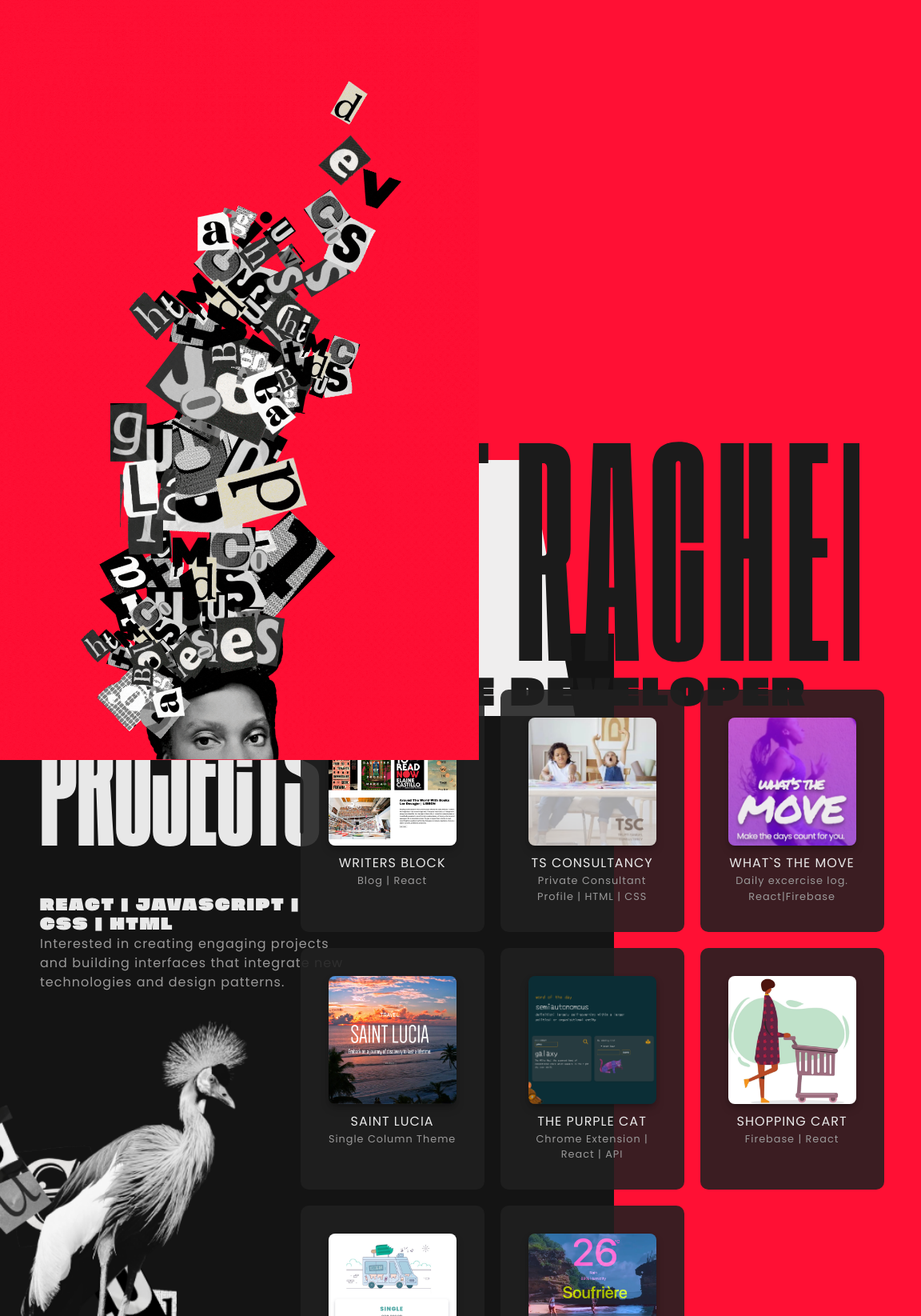
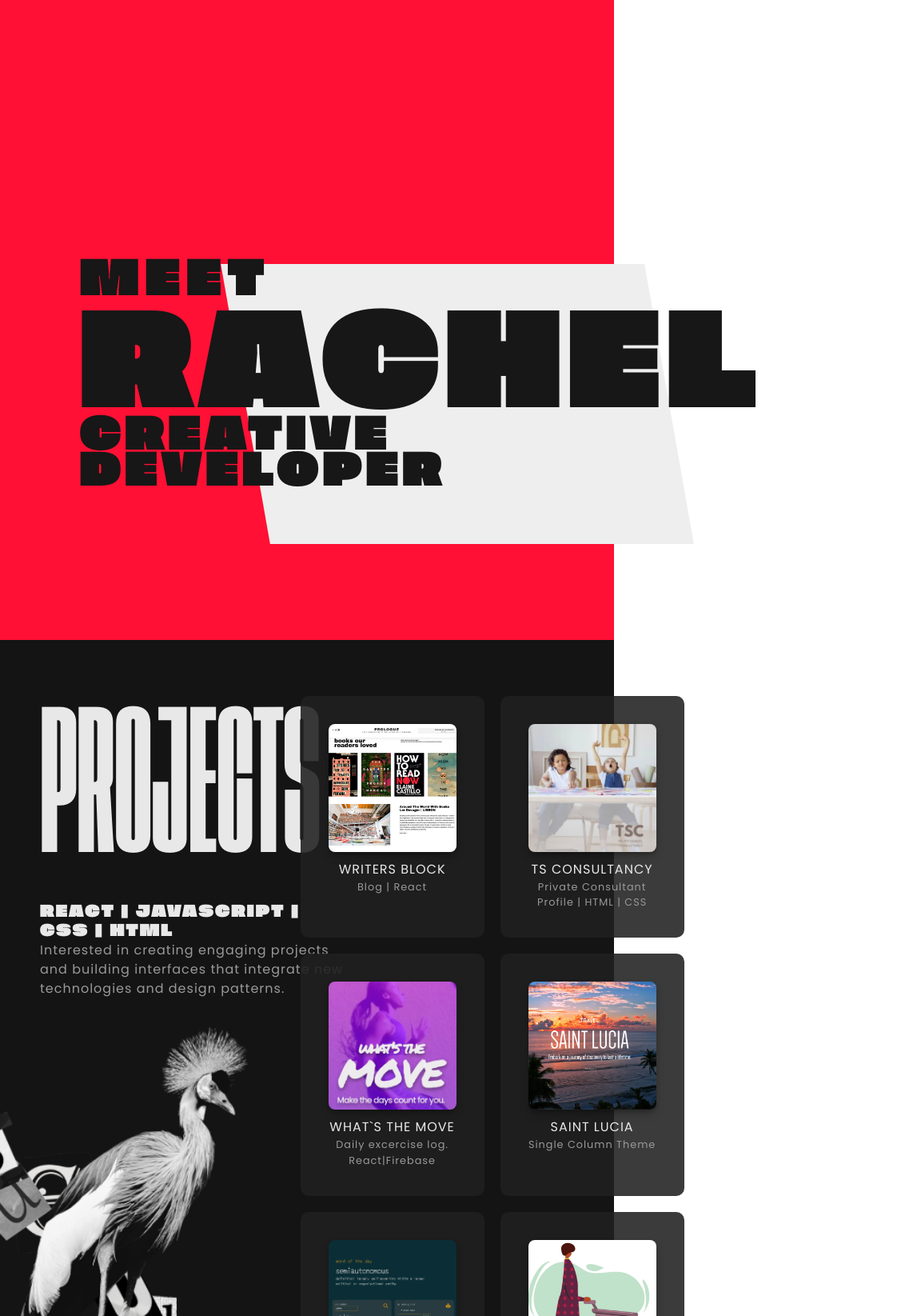
Before and after one commit to R-LaRoi/Mobile-Dev, a React (Vite) app: page / in a window 768 px wide. Shown: the top 1645 px of the page at 80% size, 1152 px wide, since content can reach past the window. Built offline with nearby package versions, Linux system fonts and the light colour scheme.

Commit message:
Media Queries

```diff
--- a/src/Components/Hero.jsx
+++ b/src/Components/Hero.jsx
@@ -12,7 +12,8 @@ export default function Hero() {
 <div className="rectangle"></div>
 <div className='title-mobile'>
 <div className='name'> <span className="dsk-name meet">
-meet</span><div className='mb-txt' style={{fontSize:'2.1rem'}}>meet</div>rachel</div>
+meet</span><div className='mb-txt'>meet</div>RACHEL</div>
+
 <div className="sub-title">CREATIVE DEVELOPER</div>
 
 </div>
--- a/src/Components/stylesheet/Hero.css
+++ b/src/Components/stylesheet/Hero.css
@@ -1,92 +1,98 @@
 body {
-  background-color: #FF1034;
   margin: 0;
 }
 
-
 .hp-container {
-margin-top: -15%;
-  height: 100vh;
   color: rgb(23, 23, 23);
   position: relative;
-  top: 0px;
-
-
+  display: flex;
+  background-image: url("./redMobile.gif");
+  background-repeat: no-repeat;
+  background-color: #ff1034;
+  height: 100vh;
+  background-size: 495px;
+  background-position: 150px;
 }
 
-     .mobile-img {
-
-       width: 599px;
-       z-index: 1;
-       margin-bottom: 0;
-position: relative;
-     }
-
-     .mb-txt{
+.mobile-img,
+.meet {
   display: none;
 }
 
-  .title-mobile {
-    letter-spacing: 3.9px;
-    font-family: 'Tusker-28', sans-serif;
-    overflow: hidden;
-    font-weight: 800;
-    position: relative;
-    bottom: 420px;
-    left: 40%;
-    text-transform: uppercase;
-    line-height: 1.1;
-    margin-top: 1rem;
-        color: rgb(27, 27, 27);
-max-width: min-content;
+.name {
+  font-family: "Tusker-98";
+  font-size: 8rem;
+  line-height: 1.2;
+  letter-spacing: 8px;
 }
 
 .sub-title {
-    font-family: 'Tusker-98', sans-serif;
-    font-size: 2.3rem;
-    margin-top: -15px;
-    letter-spacing: 3.5px;
-
+  font-family: "Tusker-98";
+  font-size: 2.8rem;
+  letter-spacing: 5px;
+  line-height: 1;
+  margin-top: -10px;
+  text-transform: uppercase;
 }
-  .meet{
-    padding-right:20px ;
+.title-mobile {
+  display: flex;
+  flex-direction: column;
+  position: absolute;
+  left: 43%;
+  top: 40%;
 }
 
+.mb-txt {
+  font-family: "Tusker-98";
+  font-size: 3rem;
+  text-transform: uppercase;
+}
 
-
-   .sq{
-
-      width: 420px;
-        height: 320px;
+.sq {
+  width: 530px;
+  height: 350px;
   transform: skew(10deg);
   background: #efeeee;
-        position: absolute;
-        top: 690px;
- right: 10%;
+  position: relative;
+  top: 330px;
+  right: -60%;
+  display: flex;
 }
 
-
-   .name{
-    width: max-content;
-font-size: 18rem;
-    letter-spacing: 15px;
-   }
 /* -------------media queries -------------------- */
 
+@media screen and (min-width: 570px) and (max-width: 1250px) {
+  .title-mobile {
+    display: flex;
+    flex-direction: column;
+    position: absolute;
+    left: 13%;
+    top: 40%;
+  }
 
+  .sq {
+    width: 530px;
+    height: 350px;
+    transform: skew(10deg);
+    background: #efeeee;
+    position: relative;
+    top: 330px;
+    right: -40%;
+    display: flex;
+  }
 
+  .hp-container {
+    background-image: none;
+  }
+}
 
-
-
-
-     @media screen and (max-width:550px) {
+@media screen and (max-width: 550px) {
   body {
     background-color: white;
   }
 
   .sq {
     display: none;
-
   }
 
   .rectangle {
@@ -100,7 +106,6 @@ font-size: 18rem;
     transform: skewX(7deg);
   }
   .hp-container {
-
     position: relative;
     height: 100vh;
     color: rgb(23, 23, 23);
@@ -109,19 +114,14 @@ font-size: 18rem;
     left: 20px;
 
     max-width: 350px;
-
-
   }
-
-
 
   .name {
     line-height: 1;
     padding: 40px 30px;
     font-size: 3rem;
     letter-spacing: 5px;
-      font-family: 'Tusker-98', sans-serif;
-
+    font-family: "Tusker-98", sans-serif;
   }
 
   .dsk-name {
@@ -136,13 +136,11 @@ font-size: 18rem;
     margin-left: -20px;
 
     z-index: 1;
-
   }
 
-
   .title-mobile {
-         letter-spacing: .9px;
-         font-family: 'Tusker-28', sans-serif;
+    letter-spacing: 0.9px;
+    font-family: "Tusker-28", sans-serif;
     overflow: hidden;
     font-weight: 800;
     position: absolute;
@@ -150,22 +148,19 @@ font-size: 18rem;
     text-transform: uppercase;
     left: -20px;
     z-index: 9;
-
-
   }
 
   .sub-title {
-         font-family: 'Tusker-98', sans-serif;
+    font-family: "Tusker-98", sans-serif;
     font-size: 1rem;
     line-height: 3;
     letter-spacing: 3px;
     position: relative;
     bottom: 40px;
     left: 30px;
-
   }
 
   .mb-txt {
-                  display:block;
+    display: block;
   }
 }
--- a/src/Components/stylesheet/contact.css
+++ b/src/Components/stylesheet/contact.css
@@ -1,5 +1,4 @@
-i{
-/* background-color: #1d1d1d9e; */
+i {
   background-color: #1d1d1d;
   padding: 15px;
   color: #e3e3e3;
@@ -8,38 +7,29 @@ border-radius: 20px;
   margin-right: 9px;
   margin-top: 9px;
   box-shadow: rgba(0, 0, 0, 0.24) 0px 3px 8px;
-
 }
 
-.icons{
-
-
+.icons {
   position: relative;
-
-
 }
-
 
 .contact-section {
   padding: 50px;
   margin-bottom: 0;
   position: relative;
   color: rgb(15, 15, 15);
-    /* height: 100vh; */
+  height: 100vh;
   width: 100vw;
-
+  margin-top: 0px;
   background-color: #ffffff;
   display: grid;
   grid-template-columns: 1fr 1fr;
-
-
 }
-
 
 .c-text {
   line-height: 1.2;
   width: 500px;
-       font-family: 'Poppins', sans-serif;
+  font-family: "Poppins", sans-serif;
   font-weight: 200;
   position: relative;
   /* padding-top: 60px; */
@@ -47,35 +37,22 @@ background-color: #ffffff;
   font-size: 1.2rem;
 }
 
-
-
 .elephant {
-    width: 820px;
+  width: 720px;
   position: relative;
   z-index: 9;
 
-bottom:90px;
+  bottom: 90px;
   right: 90px;
-
-
-
 }
 
-
-
-
-.contact-header{
+.contact-header {
   font-family: "Poppins";
-  margin-top: 55%;
-
+  margin-top: 30%;
   align-items: center;
-  height: 500px;
-  padding: 20px;
-
+  height: 550px;
+  padding: 40px;
 }
-
-
-
 
 form {
   display: flex;
@@ -85,7 +62,6 @@ form {
   color: rgb(255, 255, 255);
 
   padding: 30px;
-
 }
 
 .sub-btn {
@@ -99,13 +75,10 @@ form {
 }
 
 .sub-btn:hover {
-
-  opacity: .5;
+  opacity: 0.5;
   cursor: pointer;
   color: #0b0b0b;
-
 }
-
 
 input {
   padding: 10px;
@@ -117,12 +90,9 @@ input {
   padding-bottom: 10px;
   font-family: inherit;
   font-size: 1rem;
-
 }
 
-
 input:hover {
-
   background-color: #222222;
 }
 
@@ -136,15 +106,38 @@ textarea {
 
 .parallelogram {
   width: 720px;
-  height:660px;
-transform: skew(-12deg);
-  background: #FF1034;
+  height: 860px;
+  transform: skew(-0deg);
+  background: #ff1034;
   position: absolute;
-top:270px;
-
+  top: 0px;
 }
 
-@media (max-width:550px) {
+@media screen and (min-width: 570px) and (max-width: 1250px) {
+  .contact-section {
+    padding: 50px;
+    margin-bottom: 0;
+    position: relative;
+    color: rgb(15, 15, 15);
+    height: 100vh;
+    width: 100vw;
+    background-color: #ffffff;
+    display: grid;
+    grid-template-columns: 1fr 1fr;
+  }
+  .contact-header {
+    position: relative;
+    top: 10%;
+    font-family: "Poppins";
+    margin-top: 30%;
+    align-items: center;
+    height: 500px;
+    padding: 20px;
+    width: 300px;
+  }
+}
+
+@media (max-width: 550px) {
   .mobile-form {
     margin-top: 40px;
     height: 350px;
@@ -158,21 +151,17 @@ top:270px;
 
   .contact-icons {
     display: flex;
-
-
   }
 
   .c-text {
     line-height: 1.2;
     width: 250px;
-    font-family: 'Poppins', sans-serif;
+    font-family: "Poppins", sans-serif;
     font-weight: 200;
     position: relative;
     padding-top: 60px;
     color: rgb(39, 38, 38);
-
   }
-
 
   .contact-section {
     margin-top: 60px;
@@ -180,42 +169,33 @@ margin-top: 60px;
 
     color: rgb(27, 27, 27);
     text-align: center;
-
   }
-
 
   .elephant {
     position: relative;
     left: -20px;
     width: 350px;
     z-index: 9;
-
-
-
   }
-
 
   .contact-header {
     z-index: 9;
     position: relative;
     right: 340px;
     margin-top: 180px;
-
   }
 
-  .parallelogram{
+  .parallelogram {
     height: 430px;
-top:370px
+    top: 370px;
+    transform: skew(-20deg);
   }
   i {
-
     background-color: #1d1d1d;
     padding: 15px;
     color: #e3e3e3;
     font-size: 1.5rem;
     border-radius: 10px;
     box-shadow: rgba(0, 0, 0, 0.24) 0px 3px 8px;
-
   }
-
 }
--- a/src/Components/stylesheet/project.css
+++ b/src/Components/stylesheet/project.css
@@ -1,128 +1,113 @@
+.mb-scroll {
+  display: none;
+}
 
-.mb-scroll{display: none;}
-
-
-.grid{
-
+.grid {
   display: grid;
   grid-template-columns: 1fr 1fr 1fr;
   gap: 20px;
-
 }
 
 .pro-section {
-
   background-color: rgb(20, 20, 20);
-    height: 150vh;
-    /* width: 100vw; */
+  height: 170vh;
+  width: 100vw;
   padding: 40px 50px;
-    background-image: url('./bird.png');
+  background-image: url("./bird.png");
   background-size: 1090px;
   background-position: -380px 350px;
   background-repeat: no-repeat;
   color: rgb(232, 232, 232);
-    margin-bottom: 0;
-
- margin-top: 14%;
-
-
-
+  margin: 0px;
 }
 
-.pro-header{
+.pro-header {
   font-family: "Tusker-28";
   font-size: 12rem;
   text-transform: uppercase;
-
-
 }
 
-.two-col{
+.two-col {
   display: flex;
-
 }
 
-
-
-.p-title{
-font-family: 'Tusker-98';
+.p-title {
+  font-family: "Tusker-98";
   font-size: 1rem;
   width: 350px;
   letter-spacing: 2px;
-
 }
 
-.text{
+.text {
   color: rgb(154, 153, 153);
-font-family: 'Poppins', sans-serif;
+  font-family: "Poppins", sans-serif;
   font-size: 1rem;
   width: 400px;
   text-transform: none;
   letter-spacing: 1px;
 }
 
-.dk-project-card{
+.dk-project-card {
   padding: 35px;
   background-color: rgba(31, 31, 31, 0.876);
-  font-family: 'poppins';
+  font-family: "poppins";
   border-radius: 10px;
   text-align: center;
   letter-spacing: 1px;
-
 }
 
-.dk-title{
+.dk-title {
   padding-top: 10px;
 }
-.dk-description{
-
-font-size: .8rem;
+.dk-description {
+  font-size: 0.8rem;
   color: rgb(154, 153, 153);
 }
-.img-project{
+.img-project {
   width: 160px;
   border-radius: 8px;
-box-shadow: rgba(0, 0, 0, 0.25) 0px 6px 12px -2px, rgba(0, 0, 0, 0.3) 0px 3px 7px -3px;
-
+  box-shadow: rgba(0, 0, 0, 0.25) 0px 6px 12px -2px,
+    rgba(0, 0, 0, 0.3) 0px 3px 7px -3px;
 }
 
-.img-project:hover{
-
+.img-project:hover {
   opacity: 50%;
 }
-.mb-project{
+.mb-project {
   display: none;
 }
 
-
-.pro-cards{
+.pro-cards {
   padding: 30px;
   position: absolute;
   left: 45%;
-
 }
 
+@media screen and (min-width: 570px) and (max-width: 1250px) {
+  .grid {
+    display: grid;
+    grid-template-columns: 1fr 1fr;
+    gap: 20px;
+  }
+}
 
-
-
-@media screen and (max-width:550px) {
+@media screen and (max-width: 550px) {
   .slider {
     display: none;
   }
 
-.mb-scroll{
+  .mb-scroll {
     display: block;
   }
 
-
-.pro-section{
+  .pro-section {
     margin-top: -90px;
 
     background-color: rgb(30, 29, 29);
     padding: 35px;
     height: 210vh;
-font-family: 'Roboto Condensed', sans-serif;
-background-image: url('./bird.png');
+    font-family: "Roboto Condensed", sans-serif;
+    background-image: url("./bird.png");
     background-size: 520px;
     background-position: -325px 500px;
     background-repeat: no-repeat;
@@ -130,11 +115,7 @@ background-repeat: no-repeat;
     color: rgb(232, 232, 232);
 
     position: relative;
-
-
-
   }
-
 
   .pro-header {
     font-family: "Tusker-28";
@@ -142,7 +123,6 @@ background-repeat: no-repeat;
     text-transform: uppercase;
     letter-spacing: 1.5px;
     padding-top: 100px;
-
   }
 
   .two-col {
@@ -150,34 +130,25 @@ padding-top: 100px;
     flex-direction: column;
     justify-content: space-evenly;
     gap: 40px;
-
-
   }
 
-
-
   .p-title {
-  font-family: 'Tusker-98';
+    font-family: "Tusker-98";
     font-size: 1.1rem;
-
-
-
   }
 
   .text {
-font-family: 'Poppins', sans-serif;
+    font-family: "Poppins", sans-serif;
     font-weight: 200;
-  font-size: .8rem;
+    font-size: 0.8rem;
 
     margin-left: 15px;
-border-bottom: 2px  solid rgb(58, 58, 58);
+    border-bottom: 2px solid rgb(58, 58, 58);
     max-width: 310px;
     padding: 20px 0px;
-
   }
 
-.pro-cards{
+  .pro-cards {
     display: none;
   }
-
 }
```
Lines whose indentation alone changed are shown as unchanged.
